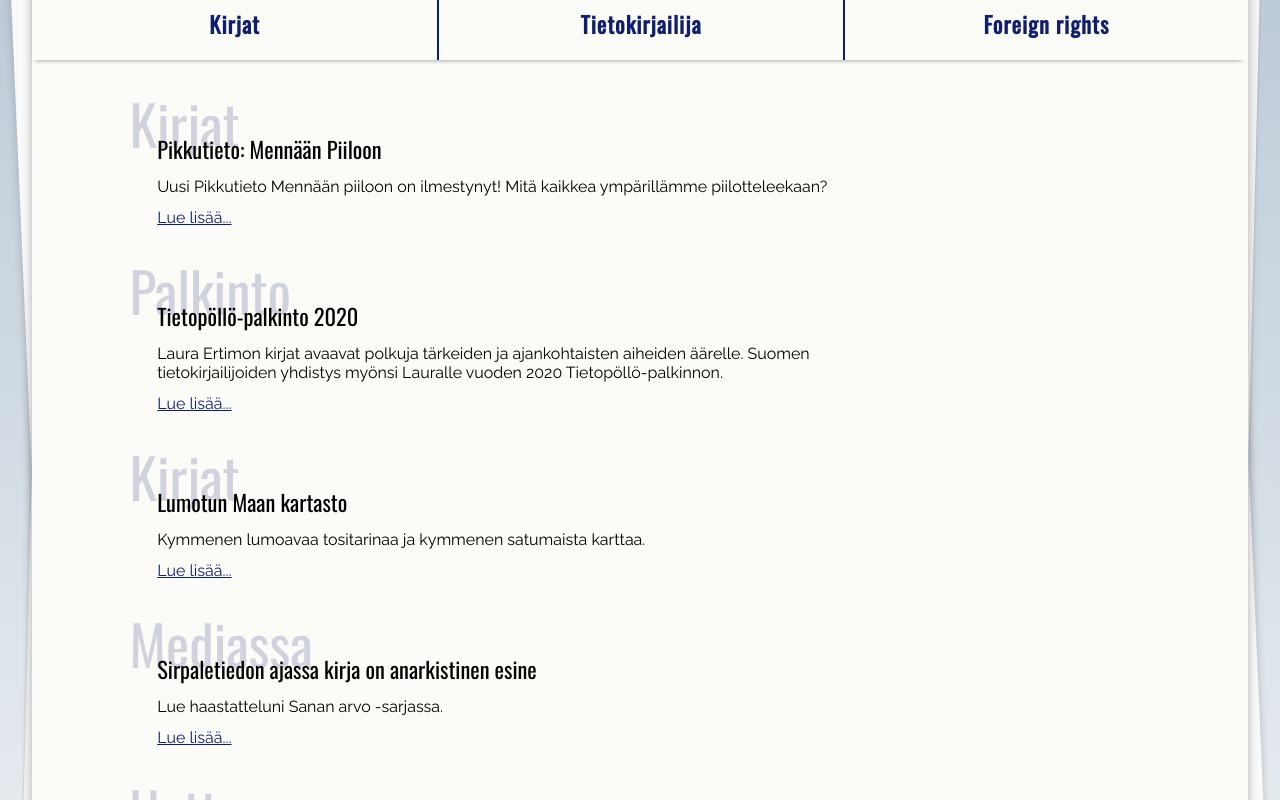
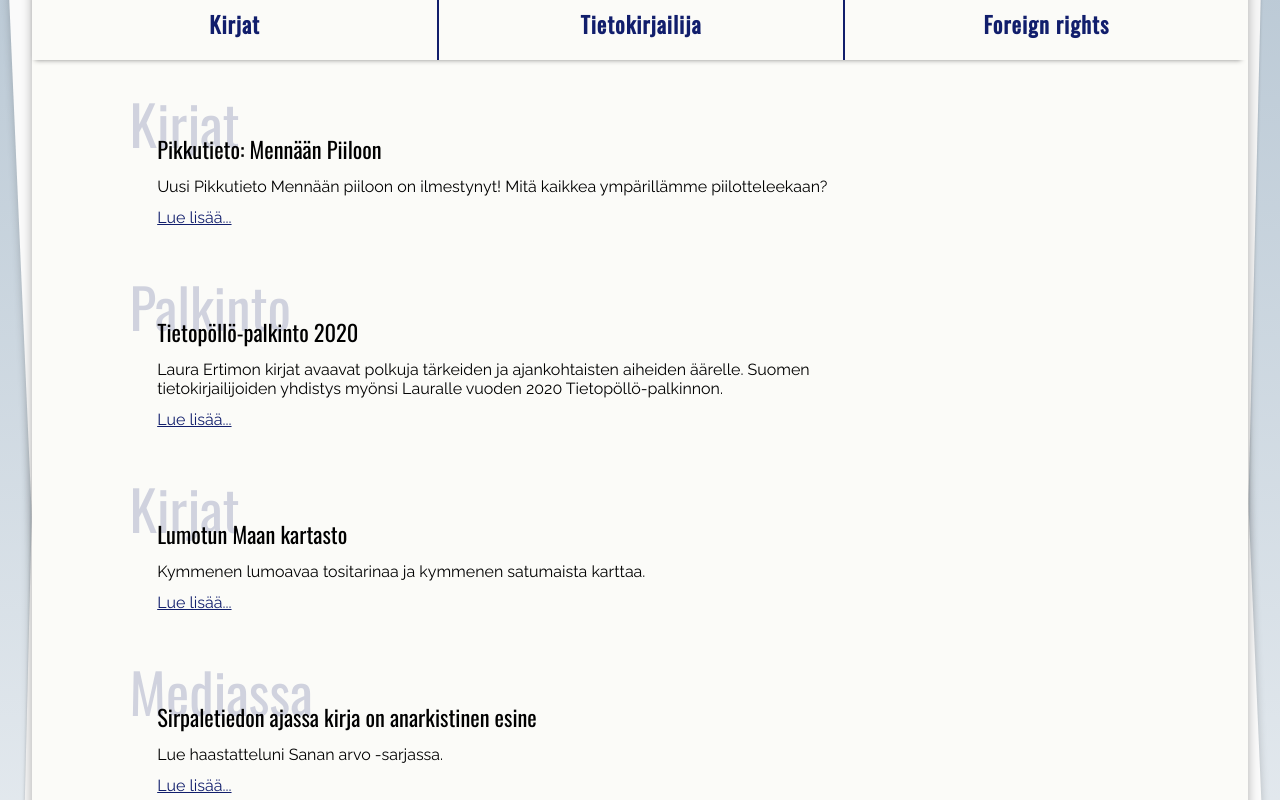
Before and after one commit to ramert/lauraertimo, a Vue app: page / in a window 1280 px wide. Shown: the part 600-1400 px from the top of the page. Built offline with nearby package versions, Linux system fonts and the light colour scheme.

Commit message:
Fix foreign page test and language Tweak spacings

```diff
--- a/src/components/Navibar.vue
+++ b/src/components/Navibar.vue
@@ -25,11 +25,12 @@ export default {
 .button-wrapper {
   display: block;
   box-shadow: -2px 5px 5px -5px rgba(0,0,0,0.46);
-  margin-bottom: calc( 18 * var(--spacing-unit));
+  margin-bottom: calc( 12 * var(--spacing-unit));
 
   @media screen and (min-width: 768px) {
     display: grid;
     grid-template-columns: 1fr 1fr 1fr;
+    margin-bottom: calc( 18 * var(--spacing-unit));
   }
 }
 
--- a/src/components/News.vue
+++ b/src/components/News.vue
@@ -13,8 +13,21 @@
                         </li>
                     </ul>
                     <div v-else>
-                    <router-link v-if="news.link.startsWith('/')" :to="news.link" tag="a" class="list-item__button">Lue lisää...</router-link>
-                    <a v-else class="list-item__button" :href="news.link" target="_blank">Lue lisää...</a>
+                        <router-link v-if="news.link.startsWith('/')" :to="news.link" tag="a" class="list-item__button">
+                            <span v-if="news.linkText">
+                                {{news.linkText}}...
+                            </span>
+                            <span v-else>
+                                Lue lisää...
+                            </span>
+                        </router-link>
+                        <a v-else class="list-item__button" :href="news.link" target="_blank">
+                            <span v-if="news.linkText">
+                                {{news.linkText}}...
+                            </span>
+                            <span v-else>
+                            Lue lisää...</span>
+                        </a>
                     </div>
                 </div>
             </div>
@@ -41,7 +54,7 @@ export default {
     display: block;
     margin: 5vw 0;
     @media screen and (min-width: 640px) {
-        margin: calc(12 * var(--spacing-unit)) 0;
+        margin: calc(15 * var(--spacing-unit)) 0;
     }
 
     .list-item:last-of-type {
@@ -59,10 +72,10 @@ export default {
 }
 
 .list-item {
-    margin-bottom: calc(10 * var(--spacing-unit));
+    margin-bottom: calc(12 * var(--spacing-unit));
 
     @media screen and (min-width: 640px) {
-        margin-bottom: calc(18 * var(--spacing-unit));
+        margin-bottom: calc(22 * var(--spacing-unit));
     }
 
     &__content {
--- a/src/views/Foreign.vue
+++ b/src/views/Foreign.vue
@@ -44,25 +44,31 @@
     {
         category: 'New book',
         title: "Weird Weather Activity book",
-        text: "Weird Weather activity book will be published in the beginning of 2021! And there's the next book in the making too… Stay tuned for more information",
+        text: "Weird Weather activity book is out! And there's the next book in the making too… Stay tuned for more information",
+        link: "https://kauppa.intokustannus.fi/kirja/ihme-ilmat-puuhakirja-ilmaston-pelastajille/",
+        linkText: 'Check out Activity book'
     },
     {
         category: 'New Territory',
         title: "Weird Weather travels across the Atlantic",
         text: "Weird Weather will be published in the United States on Earth Day 2021. North American rights were acquired by Sky Pony Press, a children’s imprint of Skyhorse Publishing.",
-        link: "http://www.ahlbackagency.com/2020/04/weird-weather-will-be-published-in-the-united-states-on-earth-day-2021/"
+        link: "http://www.ahlbackagency.com/2020/04/weird-weather-will-be-published-in-the-united-states-on-earth-day-2021/",
+        linkText: 'Read more'
     },
     {
         category: 'In Media',
         title: "Weird Weather in Spain",
         text: "¡Qué clima tan raro!” el libro ilustrado de Laura Ertimo y Mari Ahokoivu que ayuda a entender y combatir el cambio climático por fin se publica en España.",
-        link: "https://vandal.elespanol.com/saladepeligro/5627/que-clima-tan-raro-el-libro-ilustrado-de-laura-ertimo-y-mari-ahokoivu-que-ayuda-a-entender-y-combatir-el-cambio-climatico-por-fin-se-publica-en-espana/"
+        link: "https://vandal.elespanol.com/saladepeligro/5627/que-clima-tan-raro-el-libro-ilustrado-de-laura-ertimo-y-mari-ahokoivu-que-ayuda-a-entender-y-combatir-el-cambio-climatico-por-fin-se-publica-en-espana/",
+        linkText: 'Read more'
+
     },
     {
         category: 'New book',
         title: "Mini Science and Plop explores invisible world",
         text: "Mini Science series continues with a new title “Invisible world” in January 2021.",
-        link: "http://www.ahlbackagency.com/book/mini-science-invisible-world/"
+        link: "http://www.ahlbackagency.com/book/mini-science-invisible-world/",
+        linkText: 'Read more'
     }
   ];
 
--- a/src/views/Home.vue
+++ b/src/views/Home.vue
@@ -155,7 +155,7 @@ export default {
 }
 
 .navi-spacing {
-    margin: 5vw;
+    margin: calc(10 * var(--spacing-unit)) 5vw;
     @media screen and (min-width: 640px) {
         margin: 0 calc(6 * var(--spacing-unit));
         padding: 0 calc(16.5vw - 110px);
```
